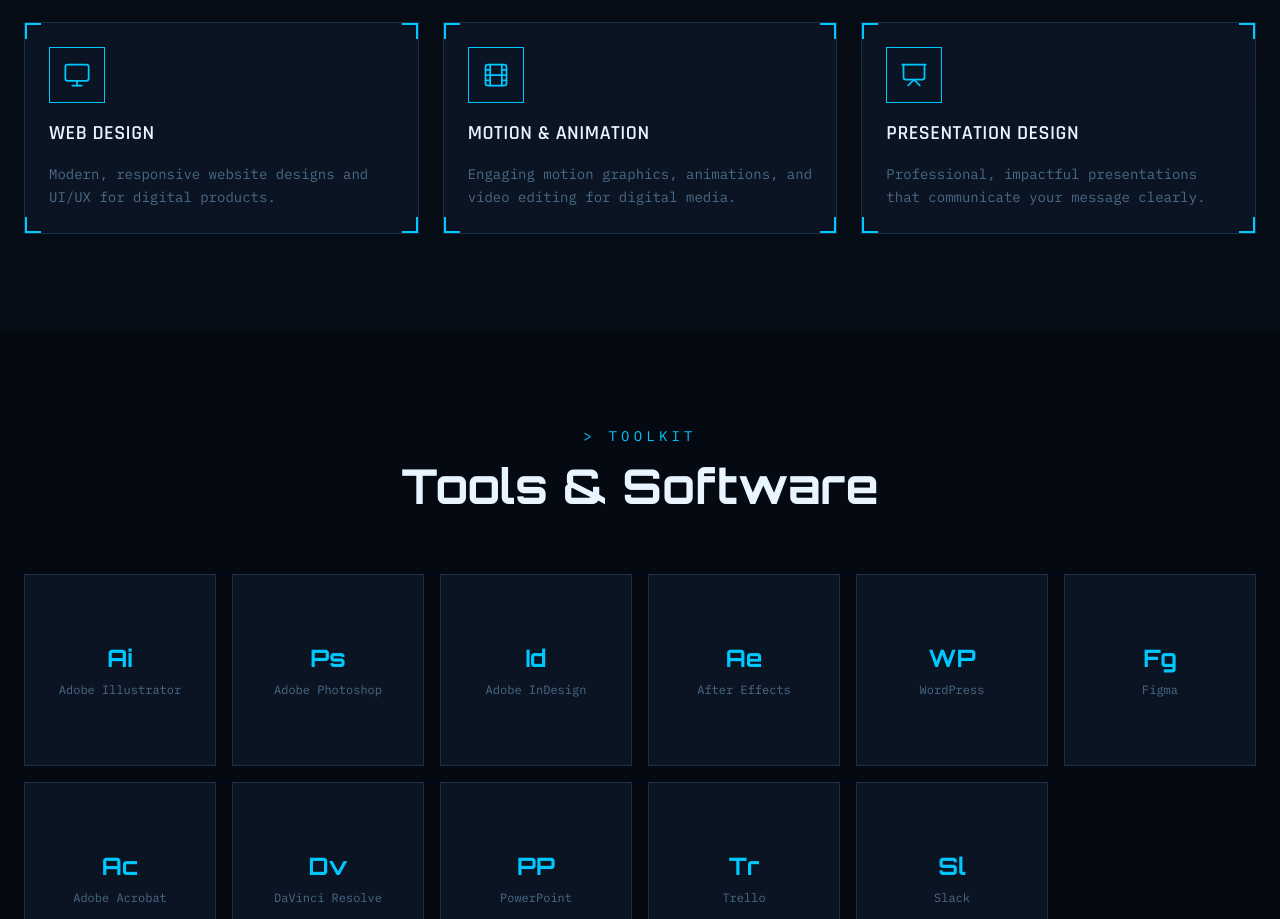
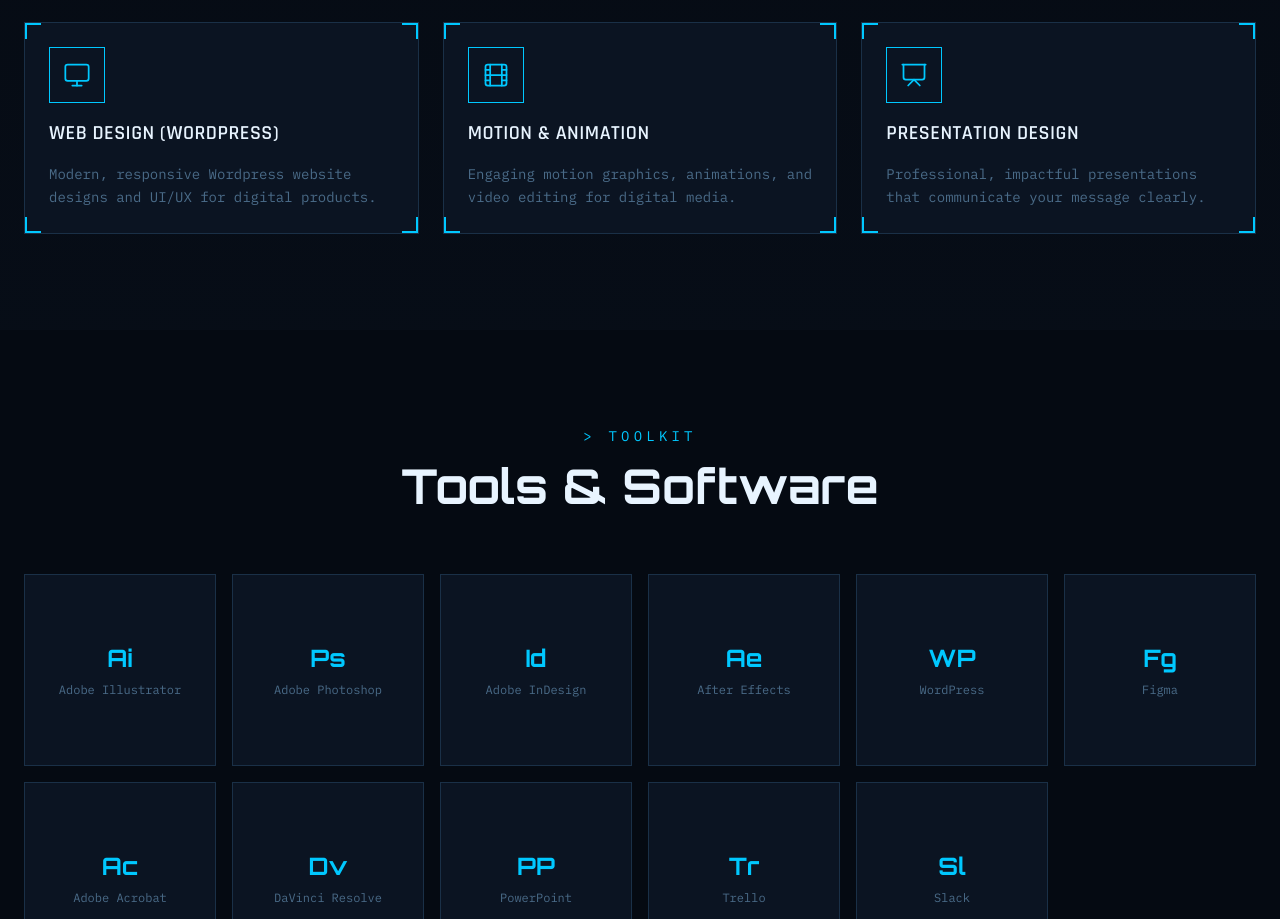
Before and after one commit to arfinrabbi/portfolio, a React (Vite) app: page / in a window 1280 px wide. Shown: the part 2314-3233 px from the top of the page. Built offline with nearby package versions, Linux system fonts and the light colour scheme.

Commit message:
Update Services.tsx

```diff
--- a/src/app/components/Services.tsx
+++ b/src/app/components/Services.tsx
@@ -21,8 +21,8 @@
   },
   {
     icon: Monitor,
-    title: 'Web Design',
-    description: 'Modern, responsive website designs and UI/UX for digital products.'
+    title: 'Web Design (WordPress)',
+    description: 'Modern, responsive Wordpress website designs and UI/UX for digital products.'
   },
   {
     icon: Film,
```
